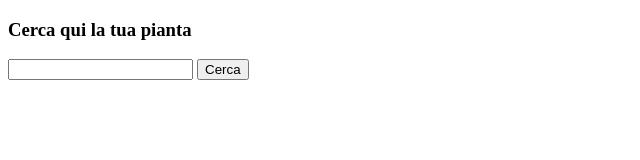
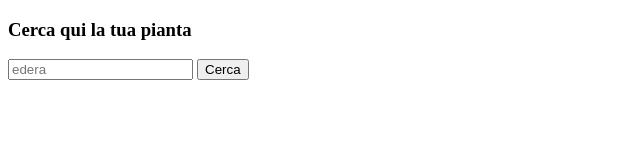
Before and after one commit to ciao1092/plantae, a website: page search.html in a window 1280 px wide. Shown: the full height of the page, 0-640 px from the left. Drawn offline with Linux system fonts and the light colour scheme.

Commit message:
add search placeholder

```diff
--- a/search.html
+++ b/search.html
@@ -12,7 +12,7 @@
 <body>
 	<form action="https://www.actaplantarum.org/forum/search.php">
 		<h3><label for="search">Cerca qui la tua pianta</label></h3>
-		<input type="text" name="keywords" id="search" />
+		<input type="text" name="keywords" placeholder="edera" id="search" />
 		<input type="submit" value="Cerca" aria-label="Cerca" />
 		<input type="hidden" name="terms" value="all" />
 		<input type="hidden" name="author" value="" />
```
